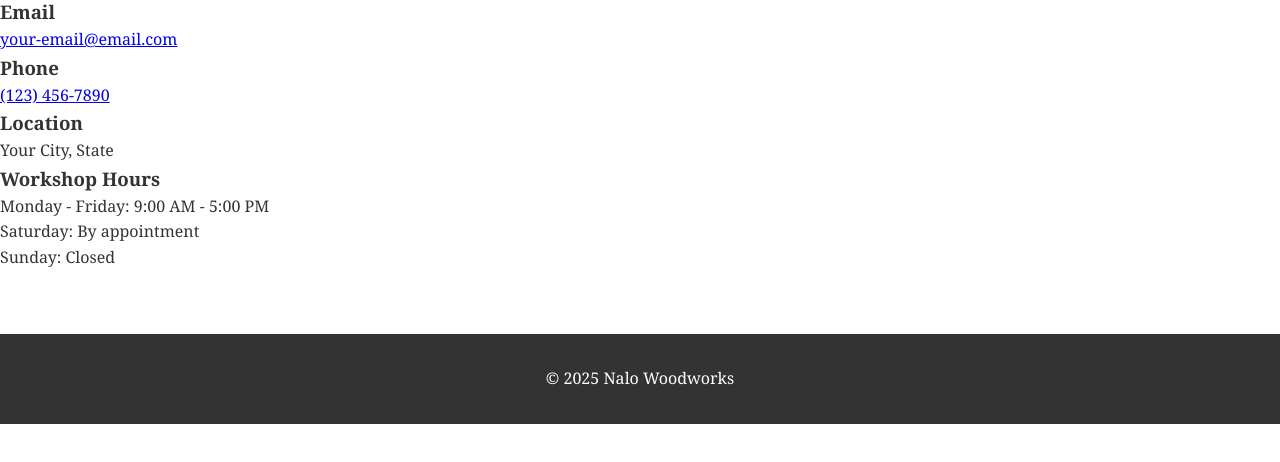
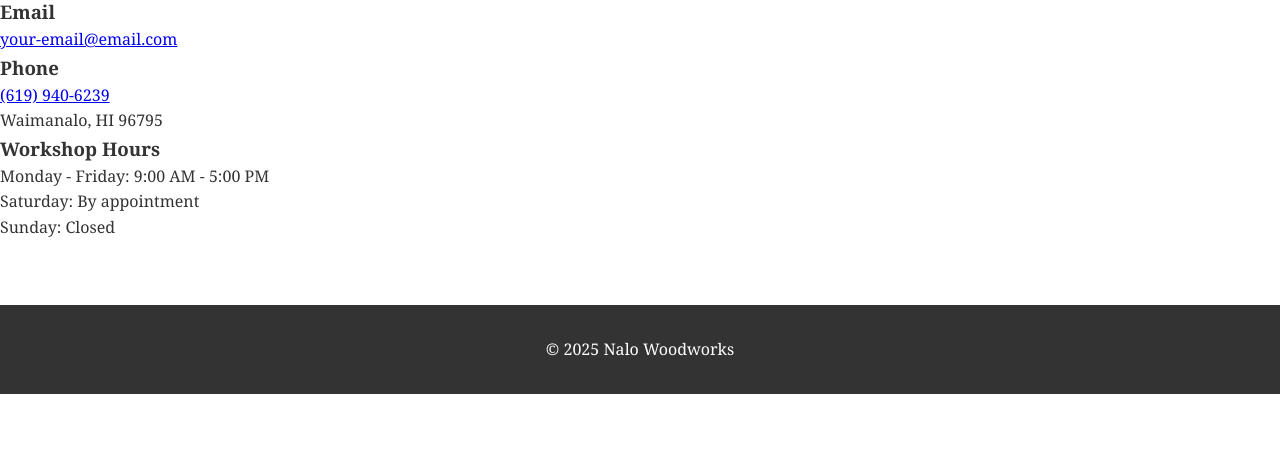
Before and after one commit to halarnold2000/nalowoodworks, a plain HTML site: page contact.html in a window 1280 px wide. Shown: the part 150-612 px from the top of the page. Drawn offline with Linux system fonts and the light colour scheme.

Commit message:
added tel number to contact

```diff
--- a/contact.html
+++ b/contact.html
@@ -30,12 +30,12 @@
 
             <div class="contact-method">
                 <h3>Phone</h3>
-                <p><a href="tel:+1234567890">(123) 456-7890</a></p>
+                <p><a href="tel:+1234567890">(619) 940-6239</a></p>
             </div>
 
             <div class="contact-method">
-                <h3>Location</h3>
-                <p>Your City, State</p>
+                <h3></h3>
+                <p>Waimanalo, HI 96795</p>
             </div>
         </div>
 
```
